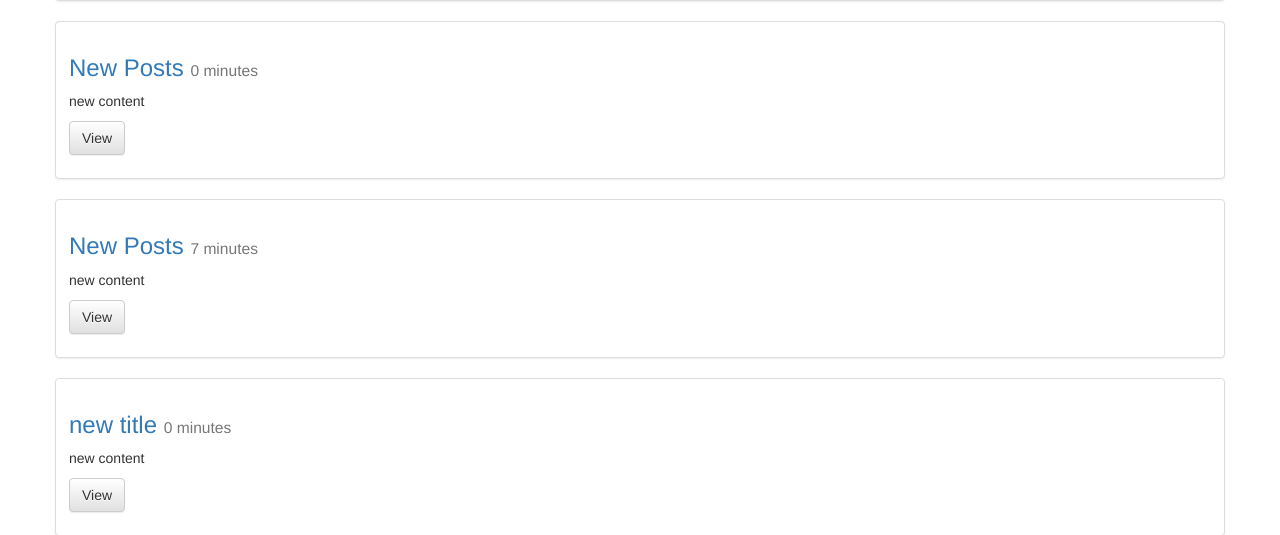
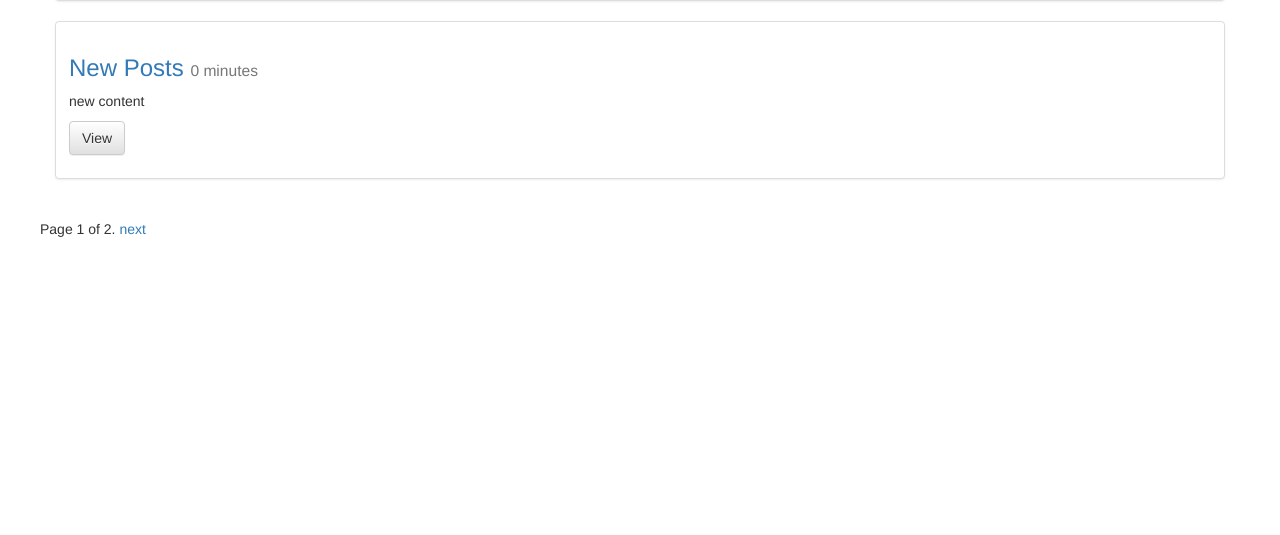
Before and after one commit to navicester/iblog, a Django app: page /posts/ in a window 1280 px wide. Shown: the part 227-762 px from the top of the page. Run offline with Django 3.2, Linux system fonts and the light colour scheme; data comes from the database, SQL or seed files in the repository; some libraries are stand-ins or nearby versions.

Commit message:
27 Pagination by QuerySet

```diff
--- a/posts/views.py
+++ b/posts/views.py
@@ -62,6 +62,8 @@ def post_delete(request, id=None):
     return redirect("posts:list")
 
 
+from django.core.paginator import Paginator, EmptyPage, PageNotAnInteger
+
 def post_list(request):
     # return HttpResponse("<h1>List</h1>")
 
@@ -74,10 +76,25 @@ def post_list(request):
     #         "title" : "list"
     #     }
 
-    queryset = Post.objects.all()
+    queryset_list = Post.objects.all()
+
+    paginator = Paginator(queryset_list, 2)
+
+    page_var = 'page'
+    page = request.GET.get(page_var)
+    try:
+        queryset = paginator.page(page)
+    except PageNotAnInteger:
+        # If page is not an integer, deliver first page.
+        queryset = paginator.page(1)
+    except EmptyPage:
+        # If page is out of range (e.g. 9999), deliver last page of results.
+        queryset = paginator.page(paginator.num_pages)
+
     context = {
         'object_list': queryset,
         'title': 'List',
+        'page_var' : page_var,
     }
 
     return render(request, "post_list.html",context)
--- a/templates/post_list.html
+++ b/templates/post_list.html
@@ -23,6 +23,25 @@
 
               {% comment %}{% cycle "" "</div><div class='row'>" %}{% endcomment %}
             {% endfor %}
+
+            <div class="pagination">
+                <span class="step-links">
+                    {% if object_list.has_previous %}
+                        <a href="?{{page_var}}={{ object_list.previous_page_number }}">previous</a>
+                    {% endif %}
+
+                    <span class="current">
+                        Page {{ object_list.number }} of {{ object_list.paginator.num_pages }}.
+                    </span>
+
+                    {% if object_list.has_next %}
+                        <a href="?{{page_var}}={{ object_list.next_page_number }}">next</a>
+                    {% endif %}
+                </span>
+            </div>
+
         </div>
     </div>
+
+
 {% endblock content %}
```
